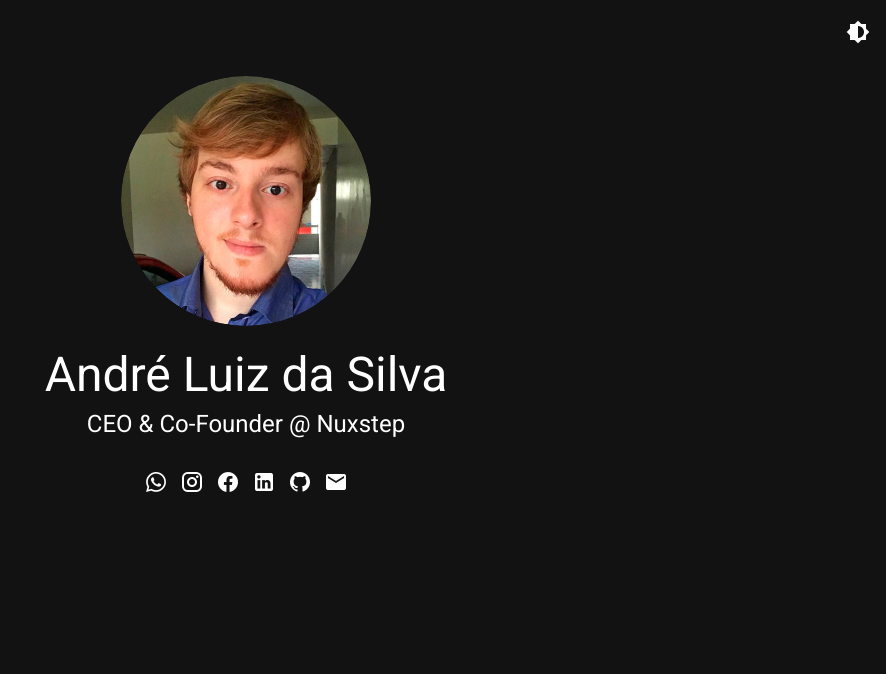
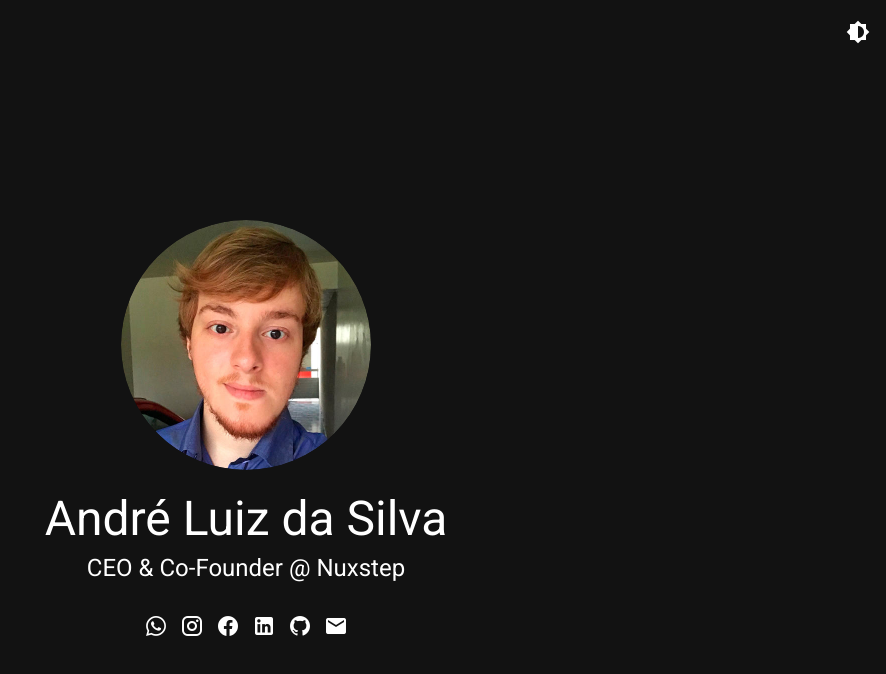
Before and after one commit to andresilva-cc/personal-website, a Nuxt app: page / in a window 1280 px wide. Shown: the top 674 px of the page, without its empty margins (394-1280 px from the left). Built offline with nearby package versions, Linux system fonts and the light colour scheme.

Commit message:
feat: Align content center vertically

```diff
--- a/layouts/default.vue
+++ b/layouts/default.vue
@@ -10,11 +10,11 @@
         <v-icon>mdi-brightness-6</v-icon>
       </v-btn>
     </v-app-bar>
-    <v-content>
-      <v-container>
+    <v-main>
+      <v-container fill-height>
         <nuxt />
       </v-container>
-    </v-content>
+    </v-main>
   </v-app>
 </template>
 
```
